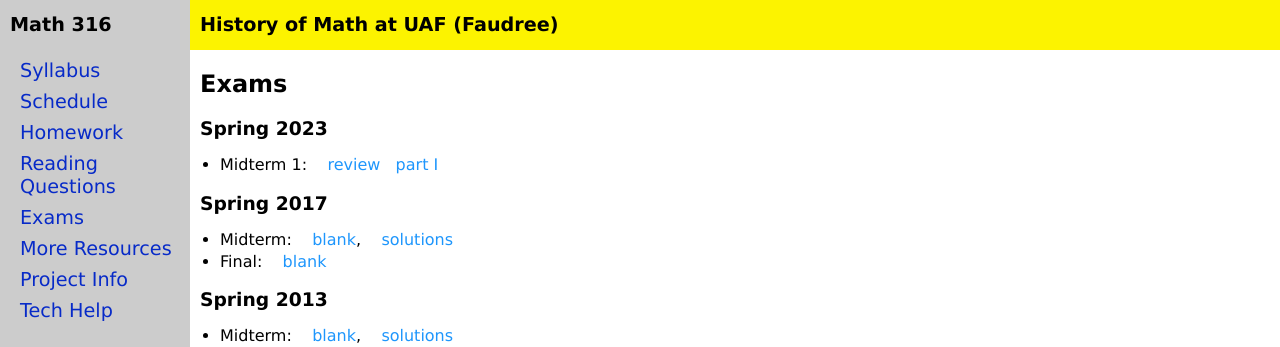
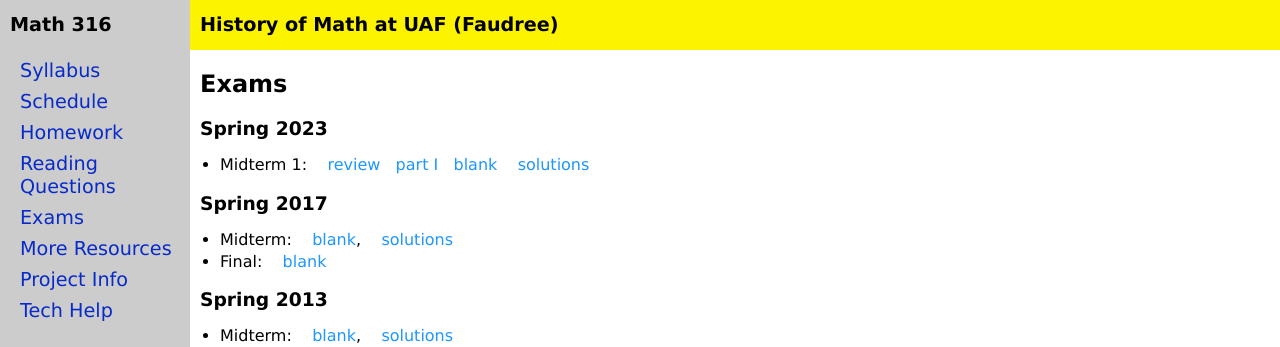
Before and after one commit to jrfaudree/HOM, a Jekyll site: the page built from exams.md, in a window 1280 px wide. Shown: the top 347 px of the page. Built offline with Jekyll 4.4.1, drawn with Linux system fonts in a browser that asks for light colours.

Commit message:
Update exams.md

```diff
--- a/exams.md
+++ b/exams.md
@@ -7,7 +7,7 @@ title: Exams
 
 ### Spring 2023
 
-* Midterm 1: &nbsp;&nbsp; [review](assets/midterms/M316s23_M1_Review.pdf)&nbsp;&nbsp; [part I](assets/midterms/M316s23-Mid1-PUBLIC-Part-I.pdf)
+* Midterm 1: &nbsp;&nbsp; [review](assets/midterms/M316s23_M1_Review.pdf)&nbsp;&nbsp; [part I](assets/midterms/M316s23-Mid1-PUBLIC-Part-I.pdf)&nbsp;&nbsp; [blank](assets/midterms/M316s23-Mid1.pdf) &nbsp;&nbsp; [solutions](assets/midterms/M316s23-Mid1-ss.pdf)
 
 ### Spring 2017
 * Midterm: &nbsp;&nbsp; [blank](assets/oldexams/M306S17_Mid1_part_1_and_2.pdf),  &nbsp;&nbsp;  [solutions](assets/oldexams/M306S17_Mid1_part_1_and_2-solutions.pdf)
```
